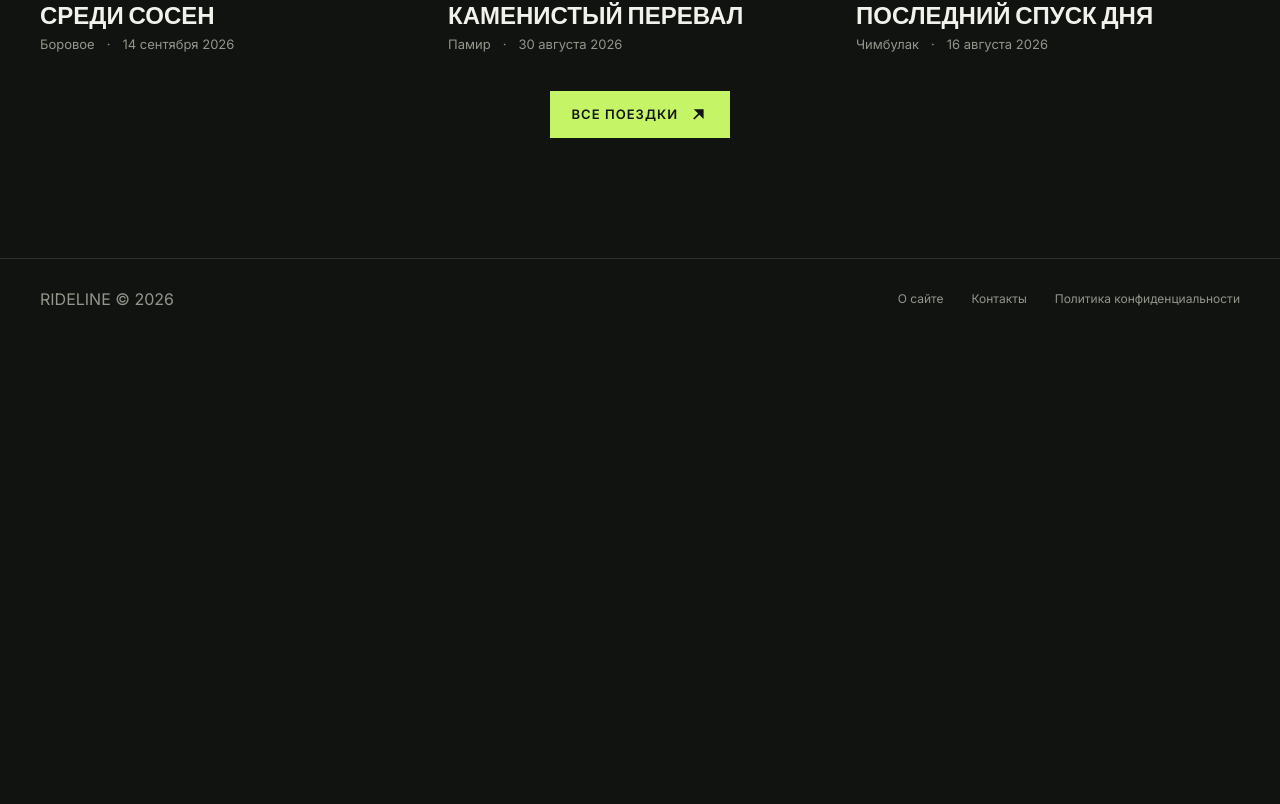
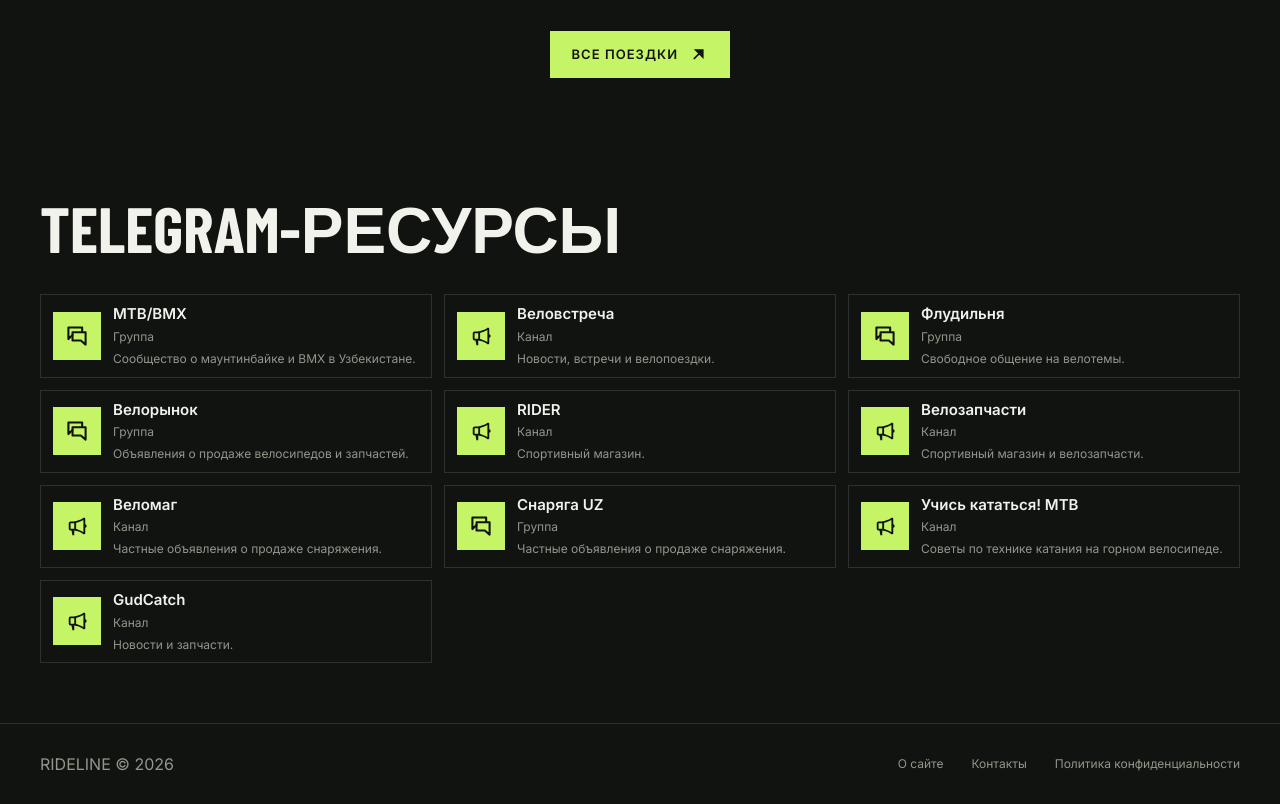
Before and after one commit to MKhakimov/rideline, a Next.js app: page / in a window 1280 px wide. Shown: the part 1658-2462 px from the top of the page. Before the commit the page ends 1997 px from the top, so only its background shows below. Built offline with nearby package versions, Linux system fonts and the light colour scheme.

Commit message:
Add Telegram resources section

```diff
--- a/src/app/page.tsx
+++ b/src/app/page.tsx
@@ -2,6 +2,7 @@ import Header from "@/components/layout/Header/Header";
 import Footer from "@/components/layout/Footer/Footer";
 import Hero from "@/components/sections/Hero/Hero";
 import Rides from "@/components/sections/Rides/Rides";
+import TelegramResources from "@/components/sections/TelegramResources/TelegramResources";
 
 export default function Home() {
     return (
@@ -11,6 +12,7 @@ export default function Home() {
             <main>
                 <Hero />
                 <Rides />
+                <TelegramResources />
             </main>
 
             <Footer />
--- /dev/null
+++ b/src/components/sections/TelegramResources/TelegramResources.module.scss
@@ -0,0 +1,96 @@
+@use "../../../styles/mixins" as *;
+
+.section {
+    padding-block: var(--section-spacing);
+}
+
+.title {
+    margin-bottom: 36px;
+    color: var(--color-text);
+    font-family: var(--font-display);
+    font-size: clamp(40px, 5vw, 64px);
+    font-weight: 700;
+    line-height: 0.95;
+    text-transform: uppercase;
+}
+
+.grid {
+    display: grid;
+    grid-template-columns: repeat(3, minmax(0, 1fr));
+    gap: 12px;
+}
+
+.card {
+    display: flex;
+    align-items: center;
+    gap: 12px;
+    padding: 10px 12px;
+    border: 1px solid var(--color-border);
+    color: var(--color-text);
+    transition: border-color 0.2s ease;
+
+    &:hover {
+        border-color: var(--color-accent);
+        .name {
+            color: var(--color-accent);
+        }
+    }
+}
+
+.avatar {
+    display: grid;
+    place-items: center;
+    width: 48px;
+    height: 48px;
+    background: var(--color-accent);
+    color: var(--color-bg);
+
+    svg {
+        width: 22px;
+        height: 22px;
+    }
+}
+
+.content {
+    display: flex;
+    flex: 1;
+    flex-direction: column;
+}
+
+.name {
+    color: var(--color-text);
+    font-size: 15px;
+    font-weight: 600;
+    line-height: 1.25;
+    transition: color 0.2s ease;
+}
+
+.type {
+    margin-top: 4px;
+    color: var(--color-text-muted);
+    font-size: 12px;
+}
+
+.description {
+    overflow: hidden;
+    margin-top: 6px;
+    color: var(--color-text-muted);
+    font-size: 12px;
+    line-height: 1.2;
+}
+
+@include tablet {
+    .grid {
+        grid-template-columns: repeat(2, minmax(0, 1fr));
+    }
+}
+
+@include mobile {
+    .title {
+        margin-bottom: 28px;
+    }
+
+    .grid {
+        grid-template-columns: 1fr;
+    }
+}
--- /dev/null
+++ b/src/components/sections/TelegramResources/TelegramResources.tsx
@@ -0,0 +1,70 @@
+import Container from "@/components/layout/Container/Container";
+import { telegramResources } from "@/data/telegramResources";
+import styles from "./TelegramResources.module.scss";
+import { ArrowIcon } from "@/components/ui/Button/Button";
+
+function ResourceAvatar({ type }: { type: "Канал" | "Группа" }) {
+    if (type === "Группа") {
+        return (
+            <svg viewBox="0 0 16 16" fill="none" aria-hidden="true">
+                <g
+                    stroke="currentColor"
+                    strokeLinecap="round"
+                    strokeLinejoin="round"
+                    strokeWidth="1.5"
+                >
+                    <polygon points="14.25 14.25 14.25 5.25 4.75 5.25 4.75 11.25 10.75 11.25" />
+                    <path d="m4.75 7.25-3 3v-8.5h10v3" />
+                </g>
+            </svg>
+        );
+    }
+
+    return (
+        <svg viewBox="0 0 24 24" aria-hidden="true">
+            <path
+                fill="currentColor"
+                d="M9 17s7 1 10 4h1a1 1 0 0 0 1-1v-6.063a2 2 0 0 0 0-3.874V4a1 1 0 0 0-1-1h-1C16 6 9 7 9 7H5a2 2 0 0 0-2 2v6a2 2 0 0 0 2 2h1l1 5h2zm2-8.339c.683-.146 1.527-.35 2.44-.617c1.678-.494 3.81-1.271 5.56-2.47v12.851c-1.75-1.198-3.883-1.975-5.56-2.469A34 34 0 0 0 11 15.34zM5 9h4v6H5z"
+            />
+        </svg>
+    );
+}
+
+export default function TelegramResources() {
+    return (
+        <section className={styles.section} aria-labelledby="telegram-resources-title">
+            <Container>
+                <h2 className={styles.title} id="telegram-resources-title">
+                    Telegram-ресурсы
+                </h2>
+
+                <div className={styles.grid}>
+                    {telegramResources.map((resource) => (
+                        <a
+                            className={styles.card}
+                            href={resource.href}
+                            key={resource.href}
+                            target="_blank"
+                            rel="noreferrer"
+                        >
+                            <span className={styles.avatar}>
+                                <ResourceAvatar type={resource.type} />
+                            </span>
+
+                            <span className={styles.content}>
+                                <span className={styles.name}>{resource.name}</span>
+                                <span className={styles.type}>{resource.type}</span>
+                                <span className={styles.description}>{resource.description}</span>
+                            </span>
+
+                            {/* <span className={styles.arrow} aria-hidden="true">
+                                ↗
+                            </span> */}
+                            {/* <ArrowIcon /> */}
+                        </a>
+                    ))}
+                </div>
+            </Container>
+        </section>
+    );
+}
--- a/src/components/ui/Button/Button.tsx
+++ b/src/components/ui/Button/Button.tsx
@@ -24,7 +24,7 @@ type NativeButtonProps = ButtonBaseProps & {
 
 type ButtonProps = ButtonLinkProps | NativeButtonProps;
 
-function ArrowIcon() {
+export function ArrowIcon() {
     return (
         <svg
             className={styles.arrow}
--- /dev/null
+++ b/src/data/telegramResources.ts
@@ -0,0 +1,69 @@
+export type TelegramResource = {
+    name: string;
+    type: "Канал" | "Группа";
+    description: string;
+    href: string;
+};
+
+export const telegramResources: TelegramResource[] = [
+    {
+        name: "MTB/BMX",
+        type: "Группа",
+        description: "Сообщество о маунтинбайке и BMX в Узбекистане.",
+        href: "https://t.me/MTBBMX_uz",
+    },
+    {
+        name: "Веловстреча",
+        type: "Канал",
+        description: "Новости, встречи и велопоездки.",
+        href: "https://t.me/Velovstrecha",
+    },
+    {
+        name: "Флудильня",
+        type: "Группа",
+        description: "Свободное общение на велотемы.",
+        href: "https://t.me/cyclecomspam",
+    },
+    {
+        name: "Велорынок",
+        type: "Группа",
+        description: "Объявления о продаже велосипедов и запчастей.",
+        href: "https://t.me/buysellvelo",
+    },
+    {
+        name: "RIDER",
+        type: "Канал",
+        description: "Спортивный магазин.",
+        href: "https://t.me/ridershop99",
+    },
+    {
+        name: "Велозапчасти",
+        type: "Канал",
+        description: "Спортивный магазин и велозапчасти.",
+        href: "https://t.me/velozapchasti",
+    },
+    {
+        name: "Веломаг",
+        type: "Канал",
+        description: "Частные объявления о продаже снаряжения.",
+        href: "https://t.me/velomag",
+    },
+    {
+        name: "Снаряга UZ",
+        type: "Группа",
+        description: "Частные объявления о продаже снаряжения.",
+        href: "https://t.me/snaryagauz",
+    },
+    {
+        name: "Учись кататься! MTB",
+        type: "Канал",
+        description: "Советы по технике катания на горном велосипеде.",
+        href: "https://t.me/learntoride_mtb",
+    },
+    {
+        name: "GudCatch",
+        type: "Канал",
+        description: "Новости и запчасти.",
+        href: "https://t.me/GudCatch",
+    },
+];
--- a/src/styles/_variables.scss
+++ b/src/styles/_variables.scss
@@ -19,7 +19,7 @@
     --container-padding: 40px;
 
     // Spacing
-    --section-spacing: 120px;
+    --section-spacing: 60px;
 }
 
 @media (max-width: 768px) {
```
